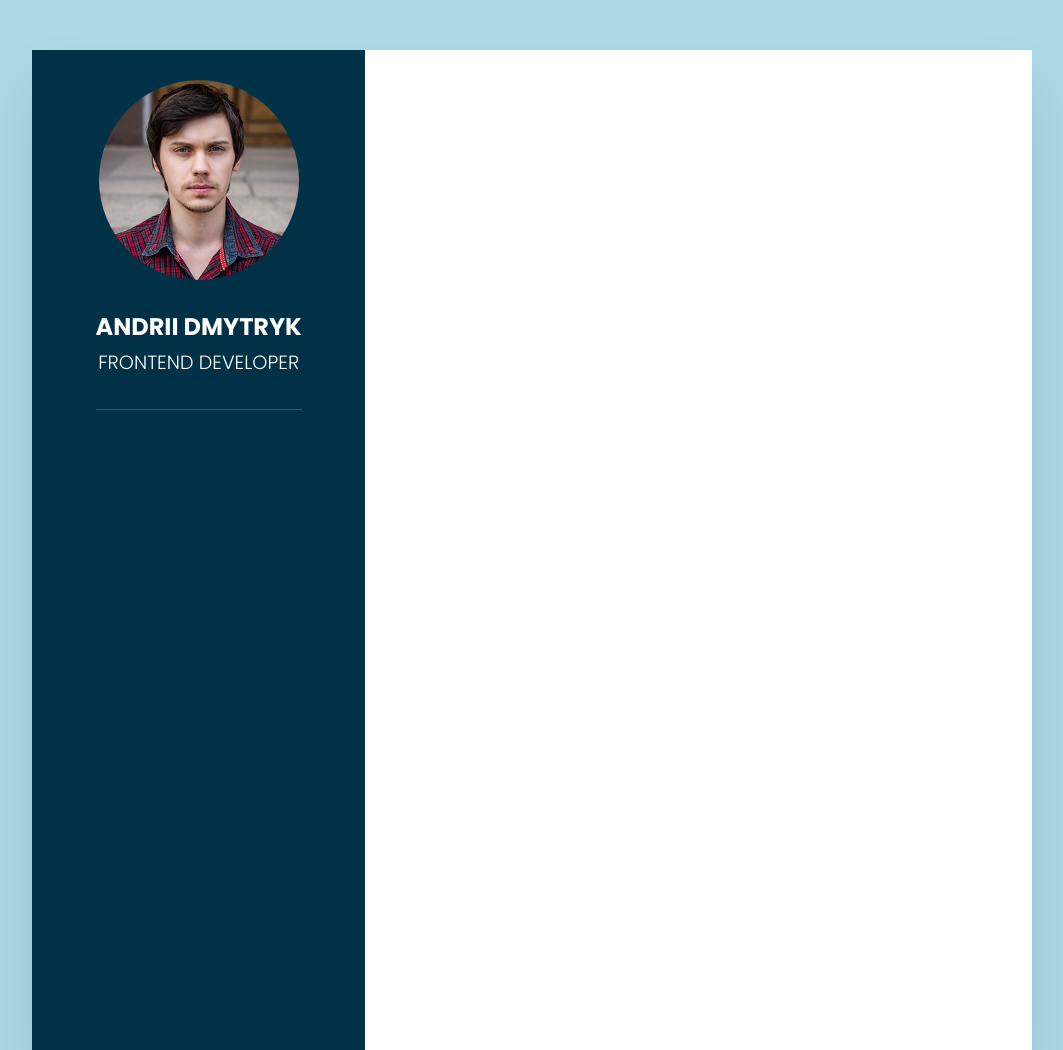
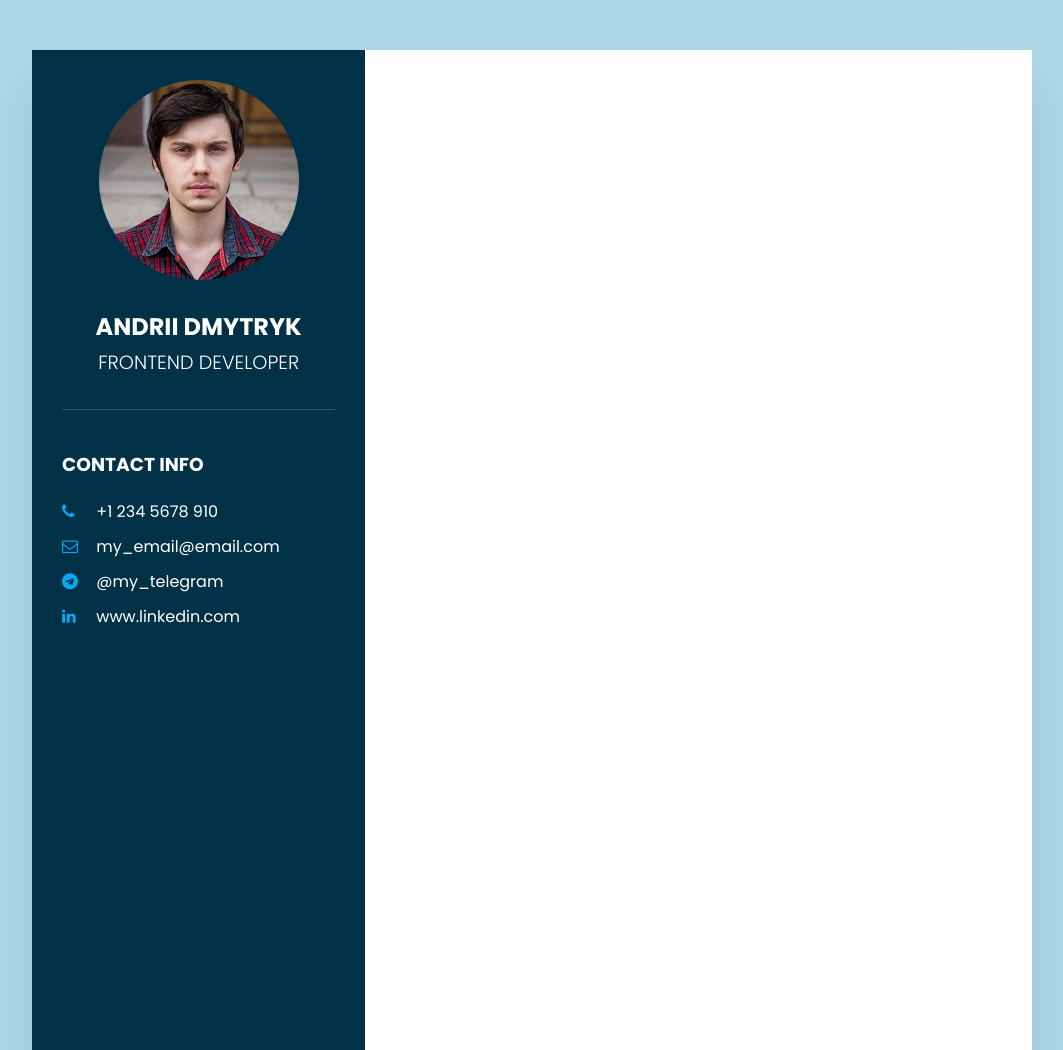
Before and after one commit to AndyGuit/rsschool-cv, a plain HTML site: page index.html in a window 1280 px wide. Shown: the top 1050 px of the page, without its empty margins (108-1171 px from the left). Drawn offline with Linux system fonts and the light colour scheme.

Commit message:
feat: add contacts section

```diff
--- a/index.html
+++ b/index.html
@@ -11,6 +11,14 @@
       href="https://fonts.googleapis.com/css2?family=Poppins:wght@300;400;500;700&display=swap"
       rel="stylesheet"
     />
+    <!-- FontAwesome Icons -->
+    <link
+      rel="stylesheet"
+      href="https://cdnjs.cloudflare.com/ajax/libs/font-awesome/4.7.0/css/font-awesome.css"
+      integrity="sha512-5A8nwdMOWrSz20fDsjczgUidUBR8liPYU+WymTZP1lmY9G6Oc7HlZv156XqnsgNUzTyMefFTcsFH/tnJE/+xBg=="
+      crossorigin="anonymous"
+      referrerpolicy="no-referrer"
+    />
     <!-- CSS Styles -->
     <link rel="stylesheet" href="style.css" />
     <title>Andrii Dmytryk | Frontend Developer</title>
@@ -20,11 +28,39 @@
       <aside>
         <section class="profile">
           <img class="profile__img" src="img/photo.jpg" alt="My Photo" />
-          <h2 class="profile__name">
+          <h1 class="profile__name">
             Andrii Dmytryk<br /><span>FrontEnd Developer</span>
-          </h2>
+          </h1>
         </section>
-        <section class="contacts"></section>
+        <section class="contacts">
+          <h3>Contact Info</h3>
+          <ul>
+            <li>
+              <a href="tel:+12345678910">
+                <i class="fa fa-phone" aria-hidden="true"></i>
+                +1 234 5678 910
+              </a>
+            </li>
+            <li>
+              <a href="mailto:my_email@email.com">
+                <i class="fa fa-envelope-o" aria-hidden="true"></i>
+                my_email@email.com
+              </a>
+            </li>
+            <li>
+              <a href="https://t.me/andyguit" target="blank">
+                <i class="fa fa-telegram" aria-hidden="true"></i>
+                @my_telegram
+              </a>
+            </li>
+            <li>
+              <a href="https://www.linkedin.com" target="blank">
+                <i class="fa fa-linkedin" aria-hidden="true"></i>
+                www.linkedin.com
+              </a>
+            </li>
+          </ul>
+        </section>
       </aside>
       <main></main>
     </div>
--- a/style.css
+++ b/style.css
@@ -3,6 +3,10 @@
   padding: 0;
   box-sizing: border-box;
   font-family: "Poppins", sans-serif;
+}
+
+ul {
+  list-style: none;
 }
 
 body {
@@ -24,16 +28,21 @@ body {
   box-shadow: 0 35px 55px rgba(0, 0, 0, 0.1);
 }
 
+/* Aside
+========== */
 aside {
   background: #003147;
+  color: #fff;
   padding: 30px;
 }
 
+/* Profile section
+================== */
 .profile {
   display: flex;
   flex-direction: column;
   align-items: center;
-  color: #fff;
+  border-bottom: 1px solid rgba(255, 255, 255, 0.2);
 }
 
 .profile__img {
@@ -47,10 +56,30 @@ aside {
   font-weight: 700;
   line-height: 1.4em;
   padding: 30px 0;
-  border-bottom: 1px solid rgba(255, 255, 255, 0.2);
 }
 
 .profile__name span {
   font-size: 0.8em;
   font-weight: 300;
 }
+
+/* Contacts Section
+=================== */
+.contacts h3 {
+  margin: 40px 0 20px;
+  text-transform: uppercase;
+}
+
+.contacts ul li {
+  margin: 10px 0;
+}
+
+.contacts ul li a {
+  color: inherit;
+  text-decoration: none;
+}
+
+.contacts ul li a i {
+  width: 30px;
+  color: #03a9f4;
+}
```
